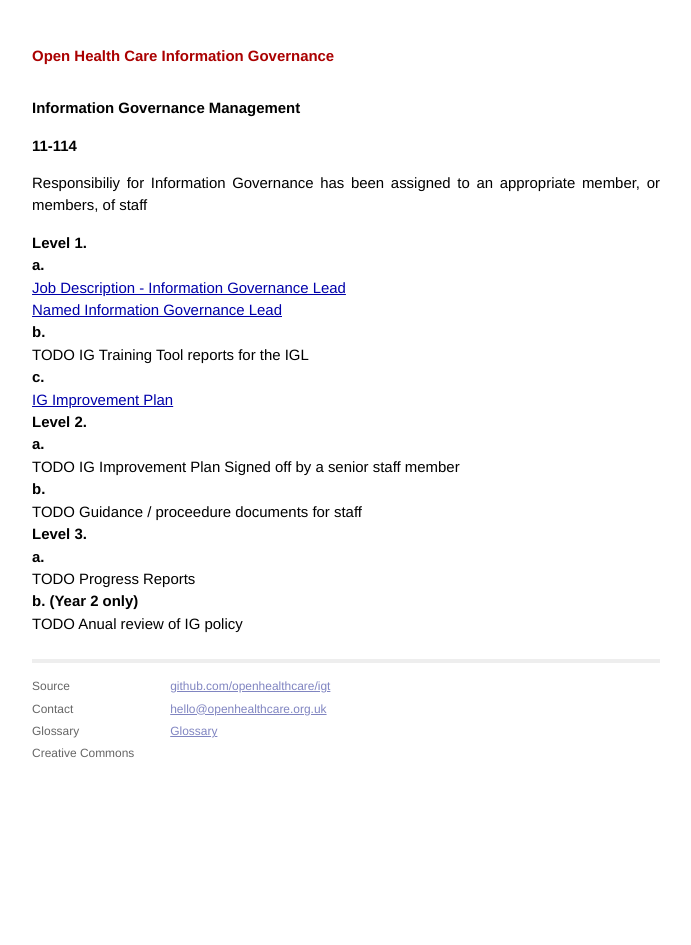
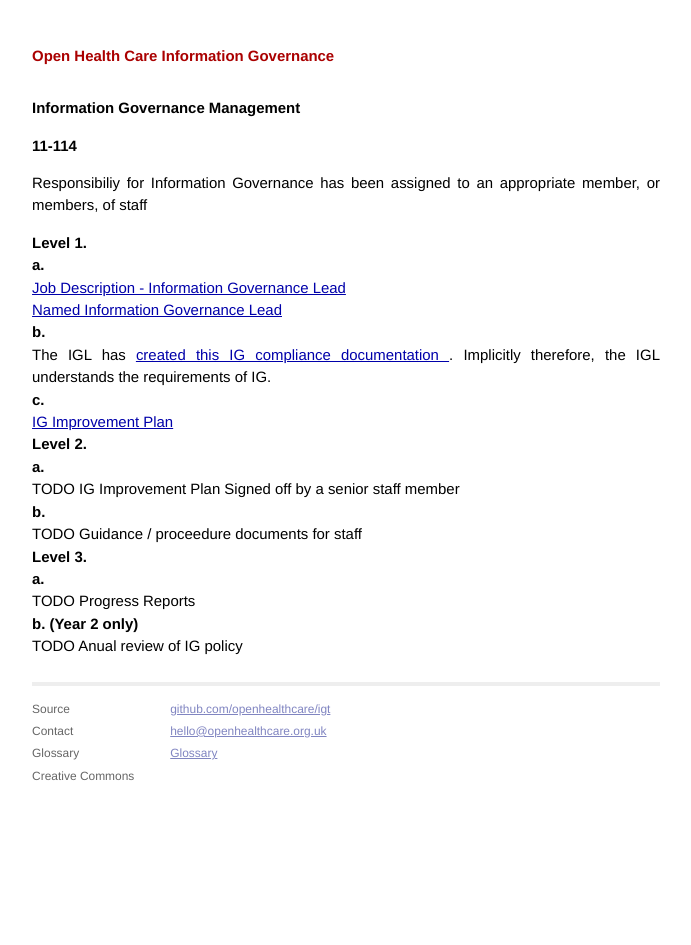
Before and after one commit to openhealthcare/igt, a Jekyll site: the page built from information.governance.management/11-114/index.html, in a window 1280 px wide. Shown: the whole page, without its empty margins (294-985 px from the left). Built offline with Jekyll 4.4.1, drawn with Linux system fonts in a browser that asks for light colours; Markdown is read by kramdown in place of the engine named in the settings.

Commit message:
Complete obvious training requirement.

```diff
--- a/information.governance.management/11-114/index.html
+++ b/information.governance.management/11-114/index.html
@@ -15,11 +15,17 @@
 <a href="/jobs/information.governance.lead.html">
   Job Description - Information Governance Lead
 </a><br />
-<a href="/information.governance.management/11-114/1/information-governance-lead.html">
+<a href="/meetings/initial.html">
   Named Information Governance Lead
 </a>
 <h4>b.</h4>
-TODO IG Training Tool reports for the IGL
+The IGL has
+<a href="https://github.com/openhealthcare/igt/commits">
+created this IG compliance documentation
+</a>.
+Implicitly therefore, the IGL understands the requirements of IG.
+
+
 <h4>c.</h4>
 <a href="/process/information.governance.improvement.plan.html">
   IG Improvement Plan
```
Also changed, not shown: index.md (+2 -2 lines).
